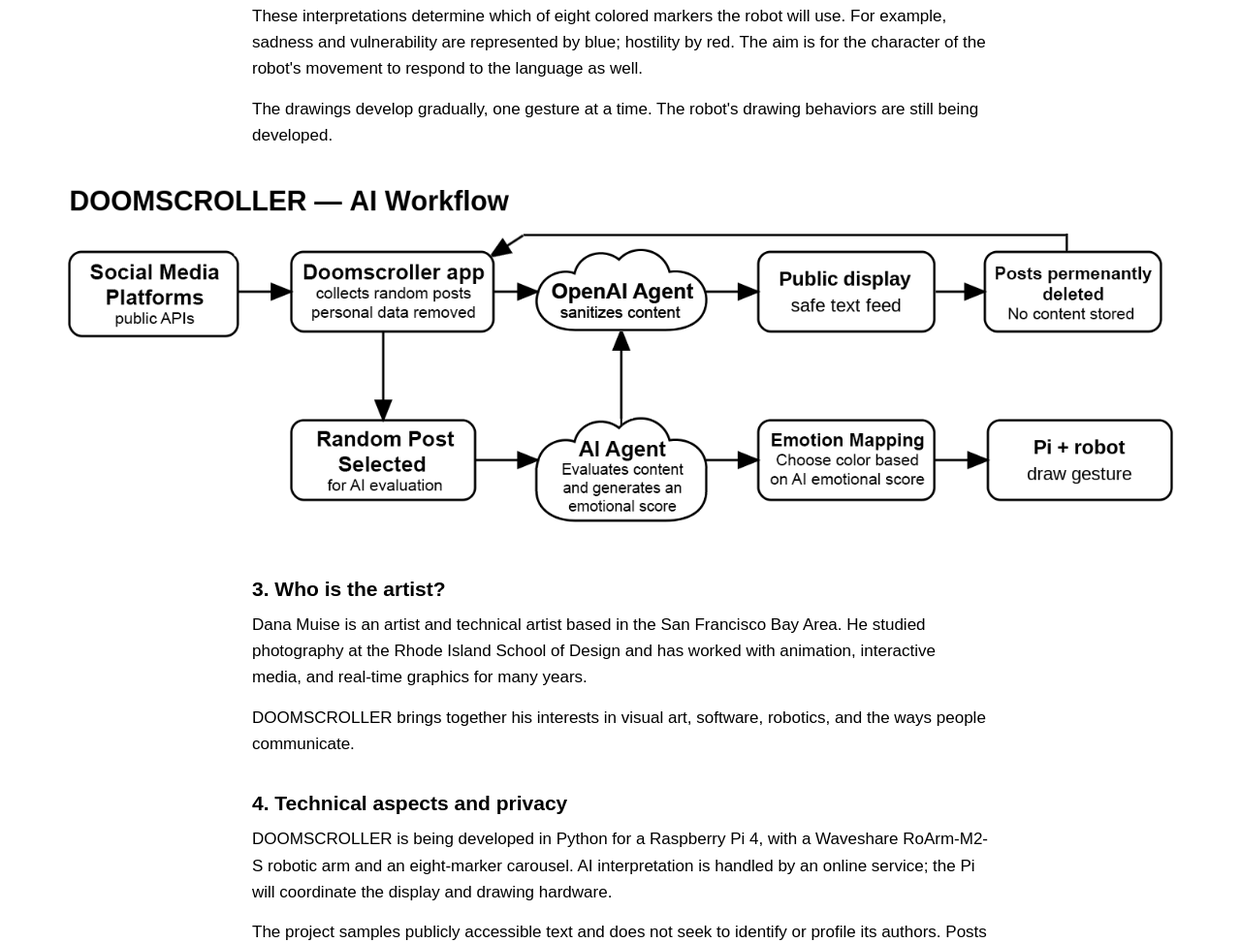
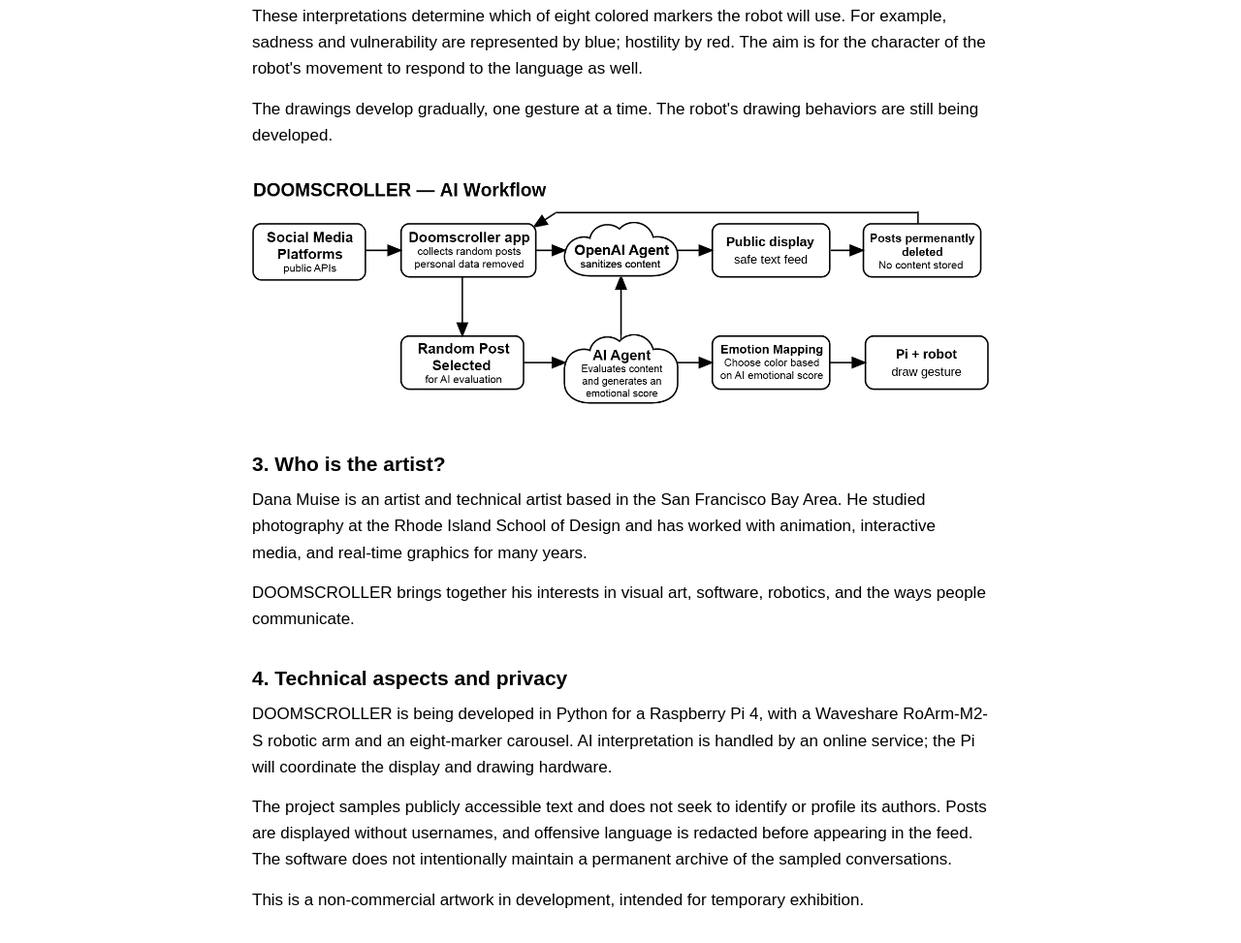
Before and after one commit to danamuise/ChatterFeed, a plain HTML site: page docs/index.html in a window 1280 px wide. Shown: the part 1220-2193 px from the top of the page at 97% size. Drawn offline with Linux system fonts and the light colour scheme.

Commit message:
Restore 800px workflow image size after browser refresh resolved display

```diff
--- a/docs/index.html
+++ b/docs/index.html
@@ -55,7 +55,7 @@
     }
     .workflow-image {
       display: block;
-      width: min(1200px, calc(100vw - 32px));
+      width: min(800px, calc(100vw - 36px));
       max-width: none;
       height: auto;
       margin: 20px 0 8px 50%;
@@ -119,7 +119,7 @@
       <p>Software samples public conversations from Mastodon, Bluesky, 4chan, and 8kun. An AI interpreter analyzes selected posts for qualities such as aggression, warmth, sadness, and intensity.</p>
       <p>These interpretations determine which of eight colored markers the robot will use. For example, sadness and vulnerability are represented by blue; hostility by red. The aim is for the character of the robot's movement to respond to the language as well.</p>
       <p>The drawings develop gradually, one gesture at a time. The robot's drawing behaviors are still being developed.</p>
-      <img class="workflow-image" src="doomscroller_ai_workflow.png" alt="DOOMSCROLLER workflow diagram showing public social media feeding AI sanitization and emotion interpretation, followed by color selection and robotic drawing" width="1200" loading="lazy">
+      <img class="workflow-image" src="doomscroller_ai_workflow.png" alt="DOOMSCROLLER workflow diagram showing public social media feeding AI sanitization and emotion interpretation, followed by color selection and robotic drawing" width="800" loading="lazy">
     </section>
 
     <section>
```
